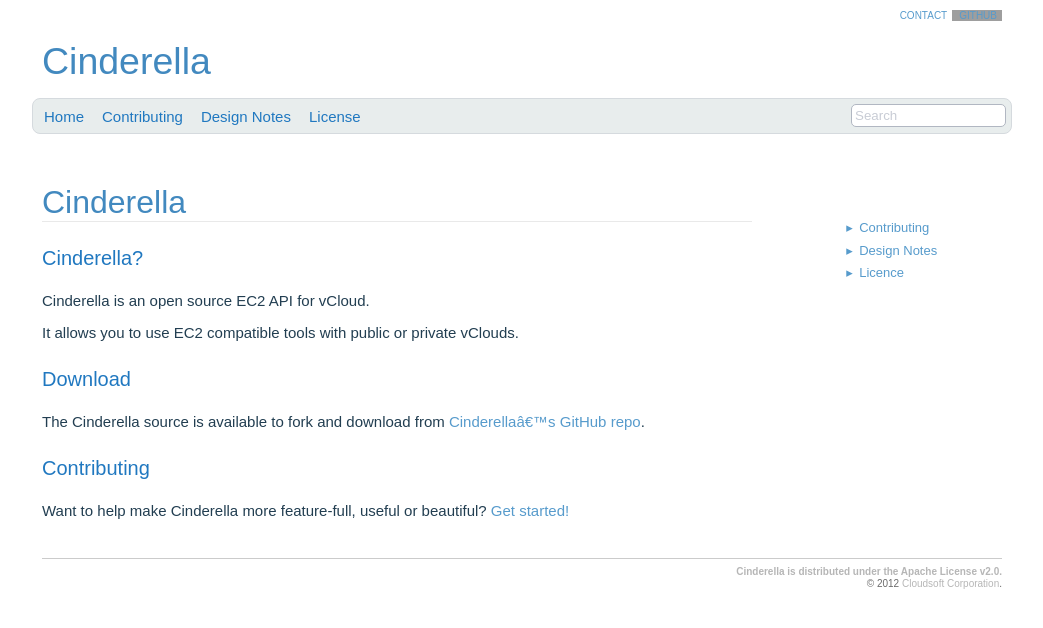
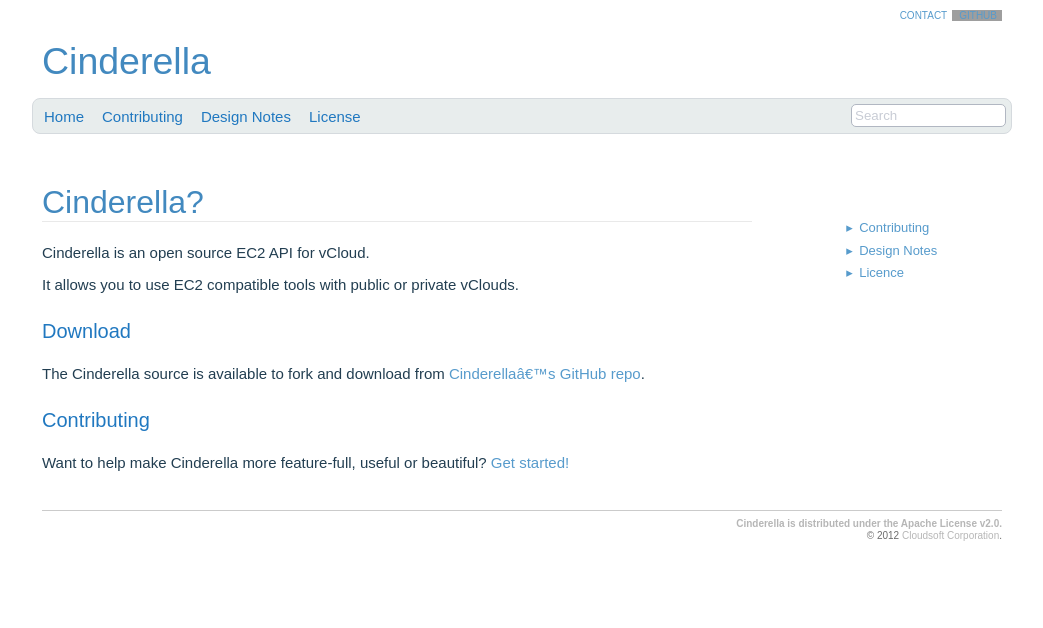
Before and after one commit to cinderella/cinderella.github.com, a Jekyll site: the page built from index_golive.markdown, in a window 1280 px wide. Shown: the top 628 px of the page, without its empty margins (118-1161 px from the left). Built offline with Jekyll 4.4.1, drawn with Linux system fonts in a browser that asks for light colours; nearby versions of some CDN libraries; Markdown is read by kramdown in place of the engine named in the settings; grey boxes are pictures that could not be loaded.

Commit message:
Improvements to template for title|h1 for frontpage.

```diff
--- a/_layouts/cinderella-default.html
+++ b/_layouts/cinderella-default.html
@@ -94,7 +94,7 @@
 
 		{% include breadcrumbs.html %}
 
-		<h1 id="header_title">{{ page.title }}</h1>
+		<h1 id="header_title">{% if page.h1 %}{{ page.h1 }}{% else %}{{ page.title }}{% endif %}</h1>
 
 		{{ content }}
 
--- a/index_golive.markdown
+++ b/index_golive.markdown
@@ -1,10 +1,9 @@
 ---
 layout: cinderella-default
 title: Cinderella
+h1: Cinderella?
 meta_description: Open source EC2 API for vClouds.
 ---
-
-## Cinderella?
 
 Cinderella is an open source EC2 API for vCloud.
 
```
